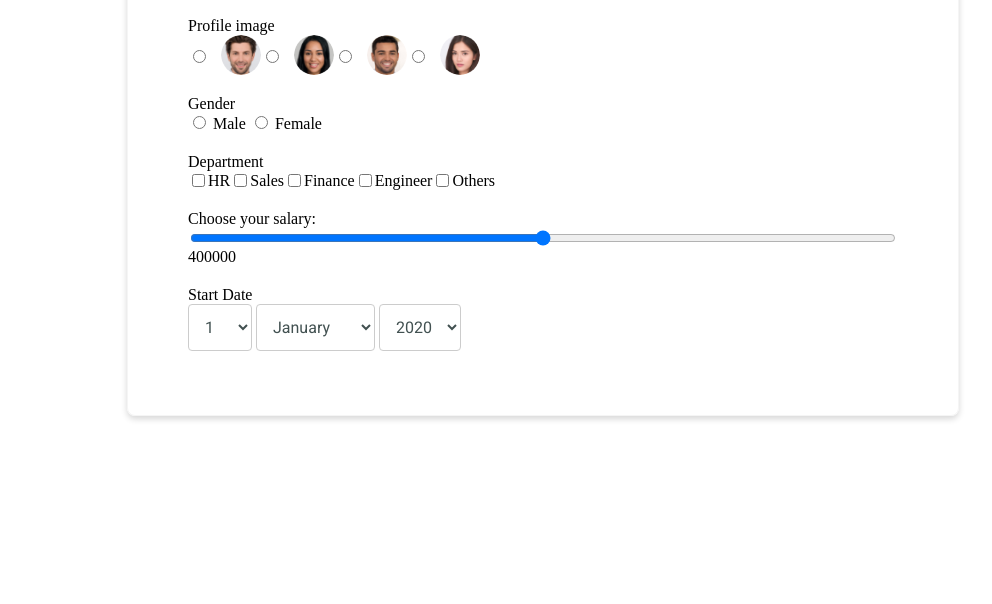
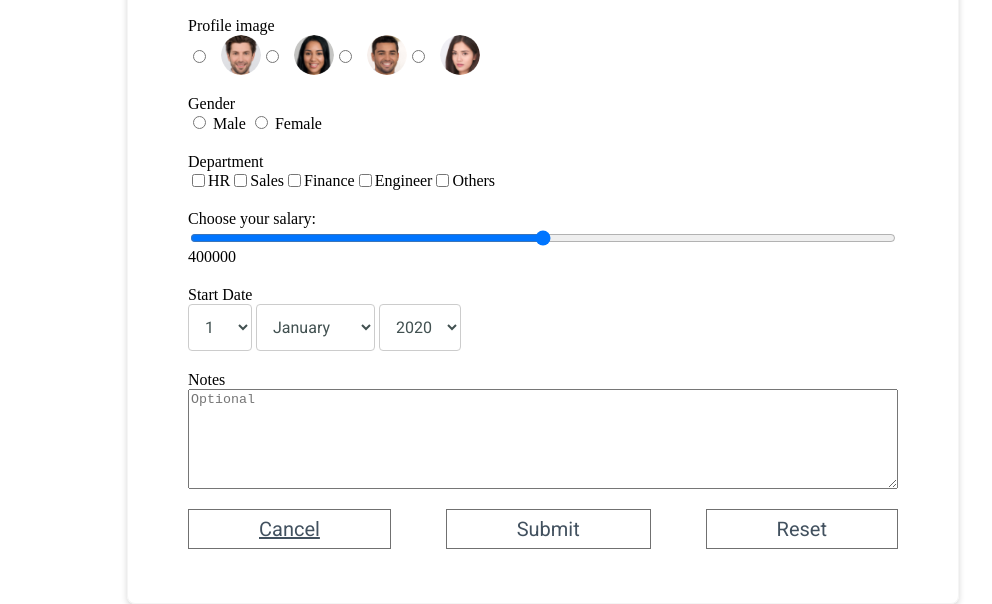
Before and after one commit to hsadiq/EmployeePayrollApp, a plain HTML site: page Index.html in a window 1280 px wide. Shown: the part 237-841 px from the top of the page, without its empty margins (97-1089 px from the left). Before the commit the page ends 800 px from the top, so only its background shows below. Drawn offline with Linux system fonts and the light colour scheme.

Commit message:
Added Notes And Button In EmployeePayroll

```diff
--- a/Index.html
+++ b/Index.html
@@ -34,19 +34,23 @@
                 <label class="label-text" for="profile">Profile image</label>
                 <div class="profile-radio-content">
                     <label>
-                        <input type="radio" id="profile1" name="profile" value="../assets/profile-images/Ellipse -3.png" required>
+                        <input type="radio" id="profile1" name="profile" value="../assets/profile-images/Ellipse -3.png"
+                            required>
                         <img class="profile" id='image1' src="../assets/profile-images/Ellipse -3.png">
                     </label>
                     <label>
-                        <input type="radio" id="profile2" name="profile" value="./assets/profile-images/Ellipse 1.png" required>
+                        <input type="radio" id="profile2" name="profile" value="./assets/profile-images/Ellipse 1.png"
+                            required>
                         <img class="profile" id='image2' src="/assets/profile-images/Ellipse 1.png">
                     </label>
                     <label>
-                        <input type="radio" id="profile3" name="profile" value="./assets/profile-images/Ellipse -8.png" required>
+                        <input type="radio" id="profile3" name="profile" value="./assets/profile-images/Ellipse -8.png"
+                            required>
                         <img class="profile" id='image3' src="../assets/profile-images/Ellipse -8.png">
                     </label>
                     <label>
-                        <input type="radio" id="profile4" name="profile" value="../assets/profile-images/Ellipse -7.png" required>
+                        <input type="radio" id="profile4" name="profile" value="../assets/profile-images/Ellipse -7.png"
+                            required>
                         <img class="profile" id="image4" src="../assets/profile-images/Ellipse -7.png">
                     </label>
                 </div>
@@ -80,12 +84,13 @@
 
             <div class="row-content">
                 <label class="label-text" for="salary">Choose your salary: </label>
-                <input class="input" type="range" name="salary" id="salary" min="300000" max="500000" step="100" value="400000">
+                <input class="input" type="range" name="salary" id="salary" min="300000" max="500000" step="100"
+                    value="400000">
                 <output class="salary-output text" for="salary">400000</output>
             </div>
 
             <div class="row-content">
-                <label class="label text" for ="startDate">Start Date</label>
+                <label class="label text" for="startDate">Start Date</label>
                 <div>
                     <select id="day" name="Day">
                         <option value="1">1</option>
@@ -146,6 +151,18 @@
                 </div>
 
             </div>
+
+            <div class="row-content">
+                <label class="label text" for="notes">Notes</label>
+                <textarea id="notes" class="input" name="Notes" placeholder="Optional" style="height: 100px"></textarea>
+            </div>
+            <div class="buttonParent">
+                <a href="./index.html" class="resetButton button cancelButton">Cancel</a>
+                <button type="submit" class="button submitButton" id="submitButton">Submit</button>
+                <button type="reset" class="resetButton button">Reset</button>
+            </div>
+    </div>
+
     </div>
     </form>
     </div>
--- a/css/Style.css
+++ b/css/Style.css
@@ -48,7 +48,7 @@ body {
     border: 0px solid green;
 }
 
-form{
+form {
     width: 65%;
     padding: 44px 60px;
     background: O#ffffff 0% 0% no-repeat padding-box;
@@ -73,7 +73,7 @@ padding-bottom: 20px;
     flex-direction: row;
 }
 
-.profile-radio-content > label {
+.profile-radio-content>label {
     display: flex;
     flex-direction: row;
     align-items: center;
@@ -102,7 +102,7 @@ body {
     align-items: center;
 }
 
-.row-content > label {
+.row-content>label {
     margin-right: 10px;
 }
 
@@ -114,6 +114,45 @@ border-radius: 4px;
     resize: vertical;
     font: normal normal normal 16px Roboto;
     letter-spacing: 0px;
-color : #425151;
+    color: #425151;
     background-color: transparent;
 }
+
+
+
+.buttonParent {
+    display: flex;
+    margin-bottom: 10px;
+    justify-content: space-between;
+    margin-top: 20px;
+    }
+
+
+    .button {
+    font-size: 20px;
+    font-family: Roboto;
+    letter-spacing: 0px;
+    color: #42515f;
+    opacity: 1;
+    background : transparent;
+    border: none;
+    font-weight: 400px;
+    min-width: 140px;
+    padding: 7px 70px;
+    border: 1px solid #707070;
+    cursor: pointers;
+    }
+
+    .submitbutton {
+    background-color: #f5f5f5;
+    margin-right: 30px;
+
+    }
+
+
+
+    .cancelbutton {
+    margin-left: 140px;
+    text-decoration: none;
+    text-align: center
+    }
```
Also changed, not shown: helper.txt (+34 -0 lines). Lines whose indentation alone changed are shown as unchanged.
